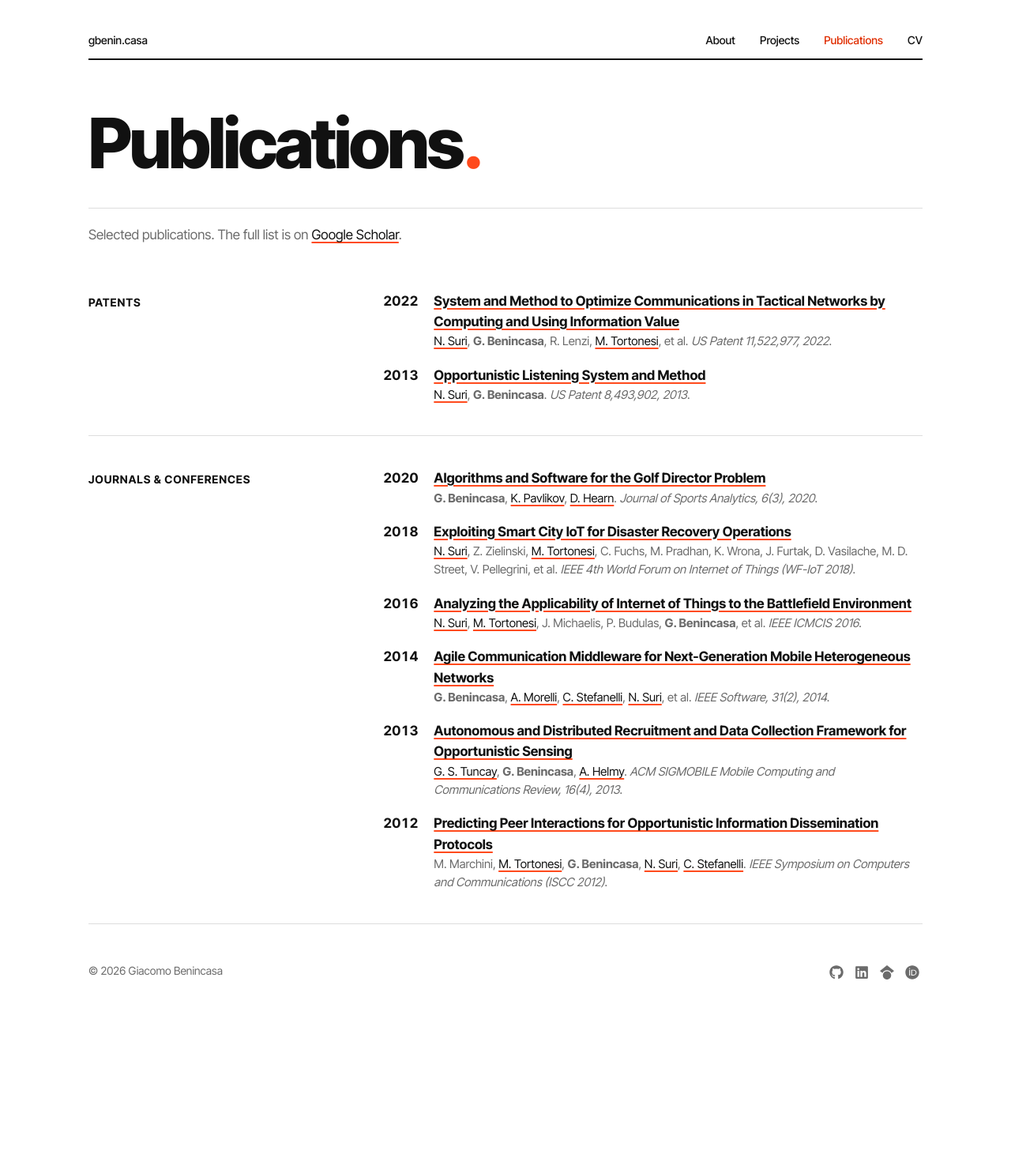
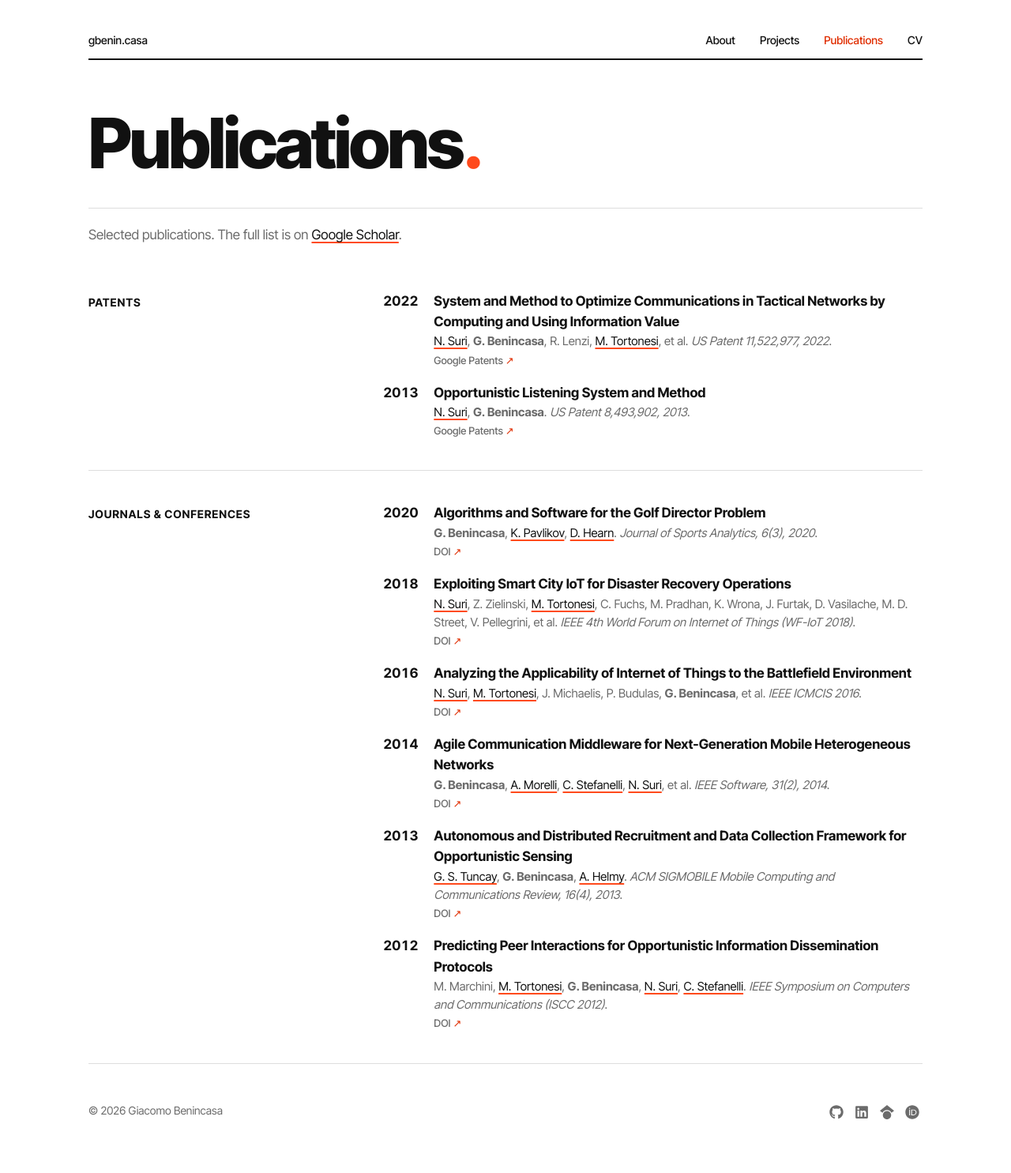
Before and after one commit to giacobenin/giacobenin.github.io, a Jekyll site: the page built from _pages/publications.md, in a window 1280 px wide. Shown: the whole page at 79% size. Built offline with Jekyll 4.4.1, drawn with Linux system fonts in a browser that asks for light colours; before the commit the page ends 1308 px from its top, so only the background shows below that.

Commit message:
Publications: move the paper link from the title to a small tag
Linked titles plus underlined co-authors made the list busy. Titles are
plain again; a small "DOI" / "Google Patents" tag under the authors
carries the link (and schema:url).

Co-Authored-By: Claude Opus 5.5 <noreply@anthropic.com>

```diff
--- a/_includes/site.scss
+++ b/_includes/site.scss
@@ -189,8 +189,14 @@ cite { font-style: normal; }
   &:last-child { margin-bottom: 0; }
   .yr { font-weight: 700; font-variant-numeric: tabular-nums; }
   .pub-title { font-weight: 700; }
-  a.pub-title { text-decoration-thickness: 2px; }
   .meta { color: $muted; font-size: 15px; margin: 0; }
+  // Link to the paper/patent: a small tag (like the CV's #tags), not the title.
+  .pub-links { margin: 2px 0 0; font-size: 13px; font-weight: 500; }
+  .pub-links a {
+    color: $muted; text-decoration: none;
+    &::after { content: " \2197"; color: $accent-text; }   // ↗
+    &:hover { color: $accent-text; text-decoration: underline; }
+  }
 }
 
 // Footer
--- a/_pages/publications.md
+++ b/_pages/publications.md
@@ -24,11 +24,7 @@ engines) and FOAF. Co-author home pages come from _data/coauthors.yml.
   <li><article class="pub" typeof="{{ pubclass }} foaf:Document">
     <time class="yr" datetime="{{ pub.date | date: '%Y' }}">{{ pub.date | date: '%Y' }}</time>
     <div>
-    {%- if pub.paperurl -%}
-    <a class="pub-title" property="schema:url" href="{{ pub.paperurl }}"><cite property="schema:name dc:title">{{ pub.title }}</cite></a>
-    {%- else -%}
     <cite class="pub-title" property="schema:name dc:title">{{ pub.title }}</cite>
-    {%- endif -%}
     <p class="meta">
     {%- for author in pub.authors -%}
       {%- assign homepage = site.data.coauthors[author] -%}
@@ -48,6 +44,11 @@ engines) and FOAF. Co-author home pages come from _data/coauthors.yml.
       {%- unless forloop.last %}, {% endunless -%}
     {%- endfor -%}
     {%- if pub.et_al %}, et al.{% else %}.{% endif %} <em>{{ pub.venue }}</em>.</p>
+    {%- if pub.paperurl %}
+    {%- comment -%} The link to the work is a small tag, not the title, to keep the list quiet. {%- endcomment -%}
+    {%- if pub.paperurl contains "doi.org" %}{% assign linklabel = "DOI" %}{% elsif pub.paperurl contains "patents.google" %}{% assign linklabel = "Google Patents" %}{% else %}{% assign linklabel = "Link" %}{% endif %}
+    <p class="pub-links"><a property="schema:url" href="{{ pub.paperurl }}">{{ linklabel }}</a></p>
+    {%- endif %}
     <meta property="schema:datePublished" content="{{ pub.date | date: '%Y' }}">
     </div>
   </article></li>
```
